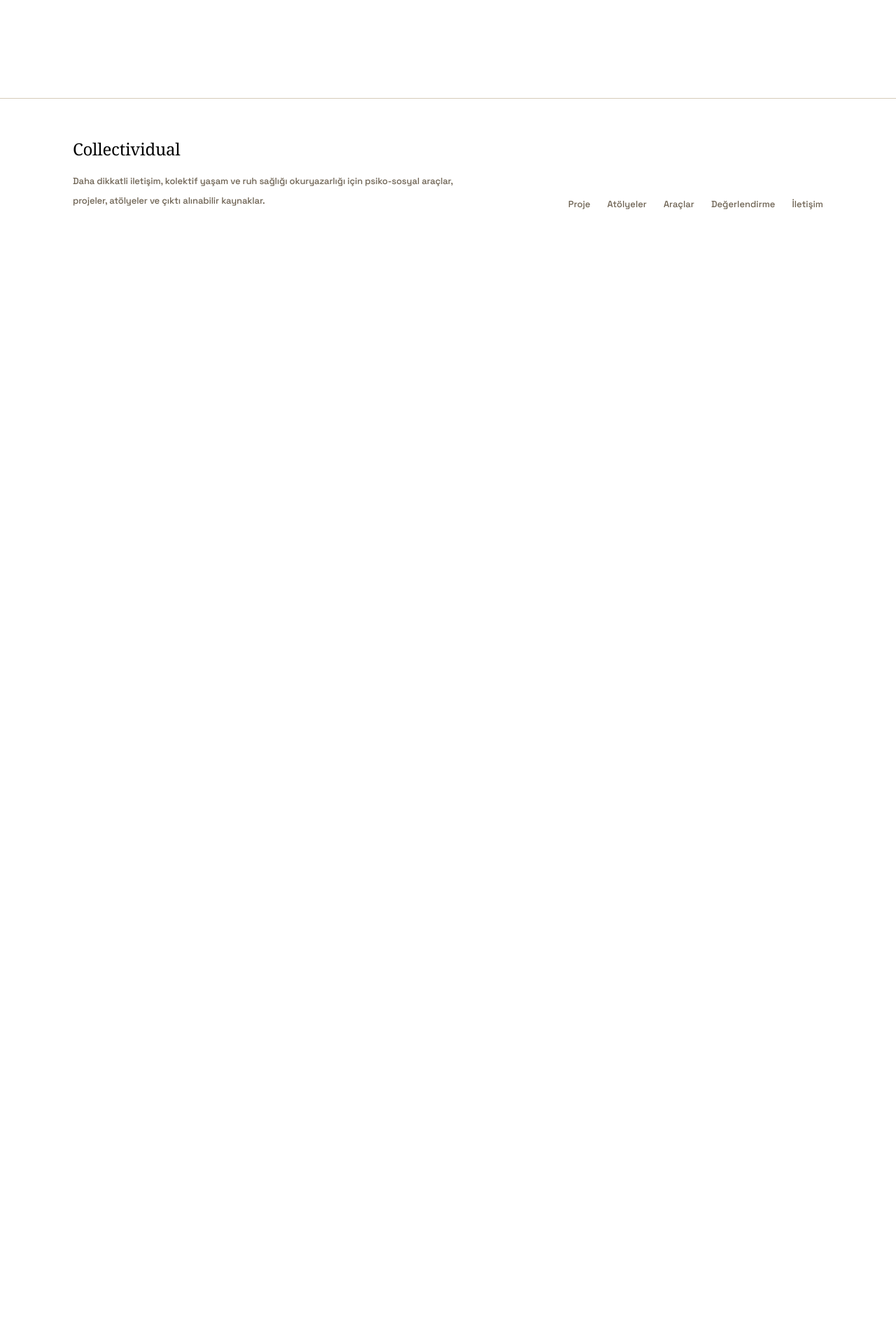
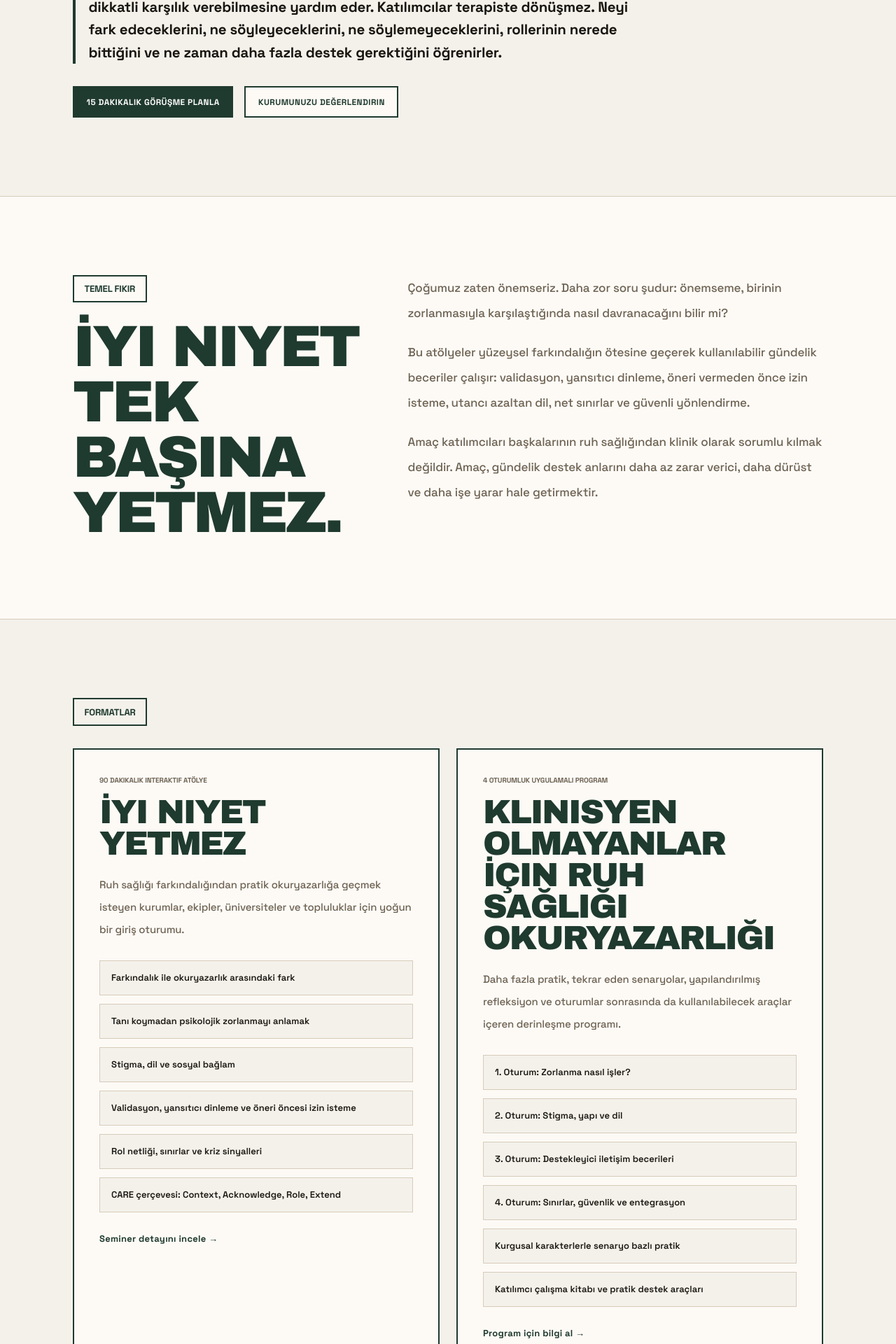
Before and after one commit to selaleakirmak-cmyk/collectividual-site, a Next.js app: page /tr/workshops in a window 1280 px wide. Before the commit this address had no page. Shown: the part 757-2677 px from the top of the page at 70% size. Before the commit the page ends 1114 px from the top, so only its background shows below. Built offline with nearby package versions, Linux system fonts and the light colour scheme.

Commit message:
Add Turkish workshops overview page

```diff
--- /dev/null
+++ b/app/tr/workshops/page.tsx
@@ -0,0 +1,171 @@
+import Link from "next/link";
+import Container from "@/components/site/Container";
+
+const formats = [
+  {
+    title: "90 dakikalık interaktif atölye",
+    subtitle: "İyi Niyet Yetmez",
+    description:
+      "Ruh sağlığı farkındalığından pratik okuryazarlığa geçmek isteyen kurumlar, ekipler, üniversiteler ve topluluklar için yoğun bir giriş oturumu.",
+    items: [
+      "Farkındalık ile okuryazarlık arasındaki fark",
+      "Tanı koymadan psikolojik zorlanmayı anlamak",
+      "Stigma, dil ve sosyal bağlam",
+      "Validasyon, yansıtıcı dinleme ve öneri öncesi izin isteme",
+      "Rol netliği, sınırlar ve kriz sinyalleri",
+      "CARE çerçevesi: Context, Acknowledge, Role, Extend",
+    ],
+    href: "/seminars/mental-health-literacy",
+    cta: "Seminer detayını incele",
+  },
+  {
+    title: "4 oturumluk uygulamalı program",
+    subtitle: "Klinisyen Olmayanlar İçin Ruh Sağlığı Okuryazarlığı",
+    description:
+      "Daha fazla pratik, tekrar eden senaryolar, yapılandırılmış refleksiyon ve oturumlar sonrasında da kullanılabilecek araçlar içeren derinleşme programı.",
+    items: [
+      "1. Oturum: Zorlanma nasıl işler?",
+      "2. Oturum: Stigma, yapı ve dil",
+      "3. Oturum: Destekleyici iletişim becerileri",
+      "4. Oturum: Sınırlar, güvenlik ve entegrasyon",
+      "Kurgusal karakterlerle senaryo bazlı pratik",
+      "Katılımcı çalışma kitabı ve pratik destek araçları",
+    ],
+    href: "/join",
+    cta: "Program için bilgi al",
+  },
+];
+
+const principles = [
+  "Bilgi aktarımından çok beceri pratiği",
+  "Öneriden önce validasyon",
+  "Sınırları geri çekilme değil, bakım olarak kurmak",
+  "Yargıdan önce bağlamı görmek",
+  "Profesyonel desteğe baskı kurmadan yönlendirmek",
+  "Tek tip cümleler yerine kültürel alçakgönüllülük",
+];
+
+export const metadata = {
+  title: "Atölyeler | Collectividual",
+  description:
+    "Klinisyen olmayanlar, kurumlar, ekipler ve topluluklar için ruh sağlığı okuryazarlığı atölyeleri ve programları.",
+};
+
+export default function TurkishWorkshopsPage() {
+  return (
+    <>
+      <section className="poster-section">
+        <Container>
+          <p className="poster-kicker mb-7">Atölyeler</p>
+          <h1 className="poster-title poster-title--tr-wide">
+            Ruh sağlığı okuryazarlığı, pratik edilerek öğrenilir.
+          </h1>
+          <p className="poster-lede mt-9">
+            Collectividual atölyeleri, klinisyen olmayan kişilerin biri zorlandığında daha dikkatli karşılık verebilmesine yardım eder. Katılımcılar terapiste dönüşmez. Neyi fark edeceklerini, ne söyleyeceklerini, ne söylemeyeceklerini, rollerinin nerede bittiğini ve ne zaman daha fazla destek gerektiğini öğrenirler.
+          </p>
+          <div className="mt-8 flex flex-wrap gap-4">
+            <Link href="/join" className="poster-button">
+              15 dakikalık görüşme planla
+            </Link>
+            <Link href="/assessment/mental-health-literacy" className="poster-button poster-button--secondary">
+              Kurumunuzu değerlendirin
+            </Link>
+          </div>
+        </Container>
+      </section>
+
+      <section className="border-y border-[var(--border)] bg-[var(--surface)] poster-section">
+        <Container className="grid gap-10 md:grid-cols-[0.85fr_1.15fr] md:items-start">
+          <div>
+            <p className="poster-kicker mb-6">Temel fikir</p>
+            <h2 className="poster-title poster-title--tr-medium">
+              İyi niyet tek başına yetmez.
+            </h2>
+          </div>
+          <div className="space-y-5 text-[15px] leading-8 text-[var(--muted)] md:text-[17px] md:leading-9">
+            <p>
+              Çoğumuz zaten önemseriz. Daha zor soru şudur: önemseme, birinin zorlanmasıyla karşılaştığında nasıl davranacağını bilir mi?
+            </p>
+            <p>
+              Bu atölyeler yüzeysel farkındalığın ötesine geçerek kullanılabilir gündelik beceriler çalışır: validasyon, yansıtıcı dinleme, öneri vermeden önce izin isteme, utancı azaltan dil, net sınırlar ve güvenli yönlendirme.
+            </p>
+            <p>
+              Amaç katılımcıları başkalarının ruh sağlığından klinik olarak sorumlu kılmak değildir. Amaç, gündelik destek anlarını daha az zarar verici, daha dürüst ve daha işe yarar hale getirmektir.
+            </p>
+          </div>
+        </Container>
+      </section>
+
+      <section className="poster-section">
+        <Container>
+          <p className="poster-kicker mb-8">Formatlar</p>
+          <div className="grid gap-6 md:grid-cols-2">
+            {formats.map((format) => (
+              <div key={format.title} className="border-2 border-[var(--accent)] bg-[var(--surface)] p-7 md:p-9">
+                <p className="mb-4 text-[10px] font-black uppercase tracking-[0.18em] text-[var(--muted)]">
+                  {format.title}
+                </p>
+                <h2 className="text-4xl leading-none text-[var(--accent)] md:text-5xl">
+                  {format.subtitle}
+                </h2>
+                <p className="mt-5 text-[15px] leading-8 text-[var(--muted)]">
+                  {format.description}
+                </p>
+                <div className="mt-7 grid gap-3">
+                  {format.items.map((item) => (
+                    <div key={item} className="border border-[var(--border)] bg-[var(--bg)] px-4 py-3 text-[13px] font-semibold leading-6 text-[var(--text)]">
+                      {item}
+                    </div>
+                  ))}
+                </div>
+                <Link href={format.href} className="mt-7 inline-flex text-[13px] font-bold tracking-[0.02em] text-[var(--accent)]">
+                  {format.cta} →
+                </Link>
+              </div>
+            ))}
+          </div>
+        </Container>
+      </section>
+
+      <section className="poster-section bg-[var(--surface-soft)]">
+        <Container className="grid gap-10 md:grid-cols-[0.9fr_1.1fr]">
+          <div>
+            <p className="poster-kicker mb-6 bg-[var(--bg)]">Yöntem</p>
+            <h2 className="poster-title poster-title--tr-medium">
+              Farkındalık, ancak pratik edilince okuryazarlığa dönüşür.
+            </h2>
+          </div>
+          <div className="grid gap-4">
+            {principles.map((principle) => (
+              <div key={principle} className="border-2 border-[var(--accent)] bg-[var(--surface)] p-5 text-[15px] font-semibold leading-8 text-[var(--text)]">
+                {principle}
+              </div>
+            ))}
+          </div>
+        </Container>
+      </section>
+
+      <section className="poster-section">
+        <Container>
+          <div className="border-2 border-[var(--accent)] bg-[var(--surface)] p-7 md:p-12">
+            <p className="poster-kicker mb-6">Ne değildir?</p>
+            <h2 className="poster-title poster-title--tr-medium">
+              Terapi değil. Klinik eğitim değil. Kriz sertifikasyonu değil.
+            </h2>
+            <p className="poster-lede mt-8">
+              Bu atölyeler tanı koymayı, tedavi etmeyi veya bir başkasının iyileşmesinden sorumlu olmayı öğretmez. Daha dikkatli bir gündelik duruş öğretir: bağlamı görmek, harekete geçmeden önce kabul etmek, rolünü bilmek ve taşıyabildiğini uzatırken taşıyamadığını yönlendirmek.
+            </p>
+            <div className="mt-8 flex flex-wrap gap-4">
+              <Link href="/join" className="poster-button">
+                Bizimle konuş
+              </Link>
+              <Link href="/tools/mental-health-literacy-checklists" className="poster-button poster-button--secondary">
+                Ücretsiz araçları indir
+              </Link>
+            </div>
+          </div>
+        </Container>
+      </section>
+    </>
+  );
+}
```
